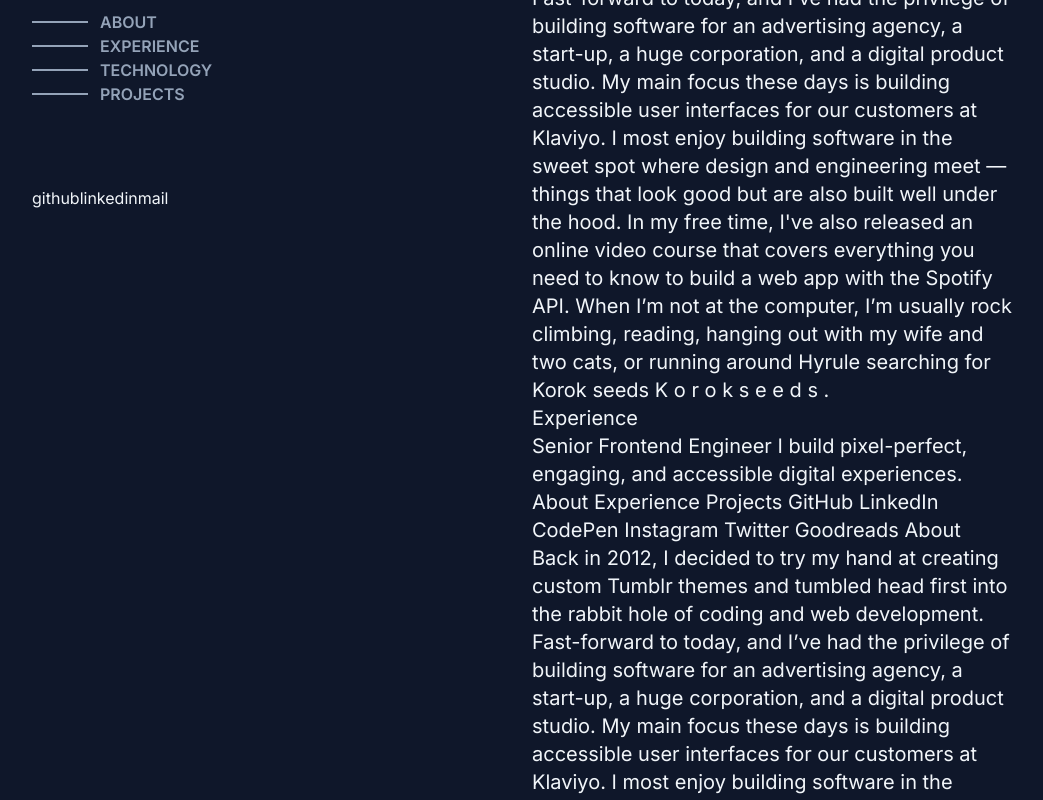
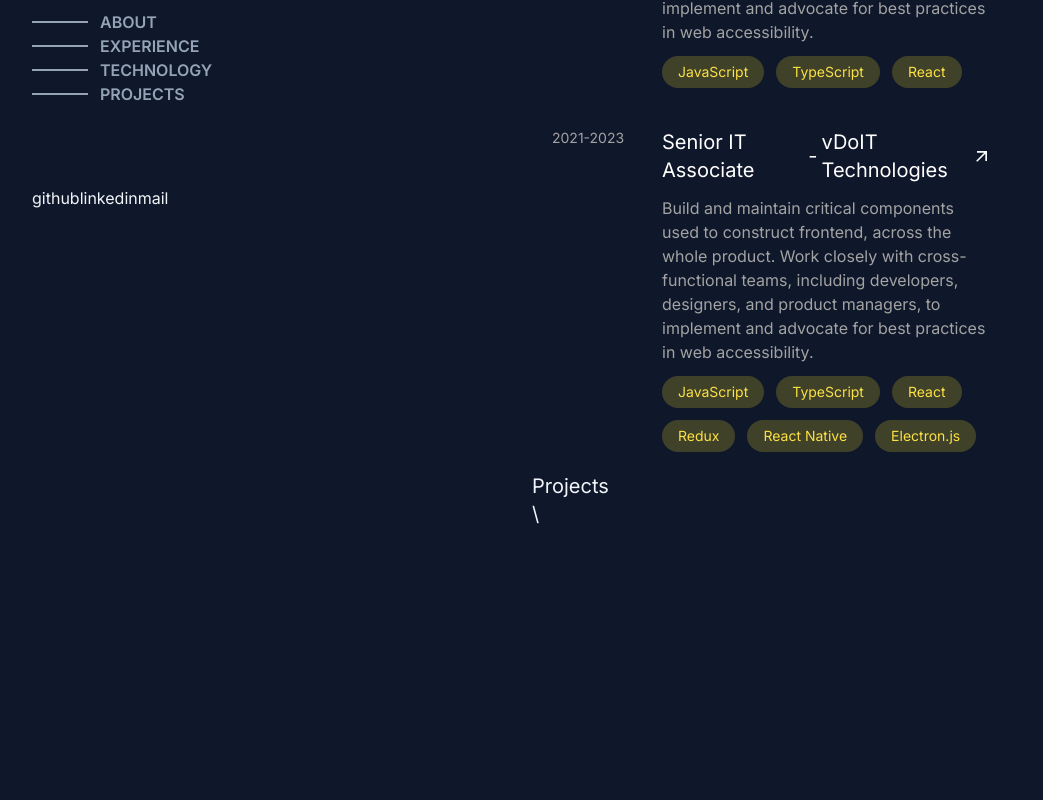
Before and after one commit to SandhyaR1007/sandhya-dev, a Next.js app: page / in a window 1280 px wide. Shown: the part 400-1200 px from the top of the page, without its empty margins (168-1211 px from the left). After the commit the page ends 1088 px from the top, so only its background shows below. Built offline with nearby package versions, Linux system fonts and the light colour scheme.

Commit message:
update: layout for exp card

```diff
--- a/components/Experience.tsx
+++ b/components/Experience.tsx
@@ -4,41 +4,65 @@
 const Experience = () => {
   return (
     <div>
-      <ExperienceCard />
-      <ExperienceCard />
+      {exps.map((ex) => (
+        <ExperienceCard {...ex} />
+      ))}
     </div>
   );
 };
 
 export default Experience;
 
-const ExperienceCard = () => {
+const exps = [
+  {
+    exp: "2023-PRESENT",
+    role: "Frontend Engineer",
+    company: "Businessnext",
+    responsibility:
+      "Build and maintain critical components used to construct frontend, across the whole product. Work closely with cross-functional teams, including developers, designers, and product managers, to implement and advocate for best practices in web accessibility.",
+    skills: ["JavaScript", "TypeScript", "React"],
+    link: "",
+  },
+  {
+    exp: "2021-2023",
+    role: "Senior IT Associate",
+    company: "vDoIT Technologies",
+    responsibility:
+      "Build and maintain critical components used to construct frontend, across the whole product. Work closely with cross-functional teams, including developers, designers, and product managers, to implement and advocate for best practices in web accessibility.",
+    skills: [
+      "JavaScript",
+      "TypeScript",
+      "React",
+      "Redux",
+      "React Native",
+      "Electron.js",
+    ],
+    link: "",
+  },
+];
+
+const ExperienceCard = (props: any) => {
+  const { exp, role, company, responsibility, skills } = props;
   return (
     <div className="flex p-5 rounded-md hover:bg-[rgba(253,224,71,0.05)]   transition-[0.5s] exp-card">
-      <div className="text-neutral-400 text-sm  w-1/4">2023-PRESENT</div>
+      <div className="text-neutral-400 text-sm  w-1/4">{exp}</div>
       <div className="w-3/4 flex flex-col gap-3">
         <h2 className="text-white text-xl flex items-center gap-1">
-          <span>Frontend Engineer</span> - <span>Businessnext</span>{" "}
+          <span>{role}</span> - <span>{company}</span>{" "}
           <span>
             <MdArrowOutward className="arrow-upward" />
           </span>
         </h2>
-        <p className="text-neutral-400">
-          Build and maintain critical components used to construct frontend,
-          across the whole product. Work closely with cross-functional teams,
-          including developers, designers, and product managers, to implement
-          and advocate for best practices in web accessibility.
-        </p>
-        <ul className="flex items-center gap-3">
-          <li className="text-yellow-300 bg-[rgba(255,241,38,0.2)] px-4 py-1.5 rounded-full text-sm">
-            JavaScript
-          </li>
-          <li className="text-yellow-300 bg-[rgba(255,241,38,0.2)] px-4 py-1.5 rounded-full text-sm">
-            TypeScript
-          </li>
-          <li className="text-yellow-300 bg-[rgba(255,241,38,0.2)] px-4 py-1.5 rounded-full text-sm">
-            React
-          </li>
+        <p className="text-neutral-400">{responsibility}</p>
+        <ul className="flex items-center gap-3 flex-wrap">
+          {skills.map((skill: string, index: number) => (
+            <li
+              key={index}
+              className="text-yellow-300 bg-[rgba(255,241,38,0.2)] px-4 py-1.5 rounded-full text-sm"
+            >
+              {skill}
+            </li>
+          ))}
         </ul>
       </div>
     </div>
--- a/components/MainComponent.tsx
+++ b/components/MainComponent.tsx
@@ -1,59 +1,16 @@
+import Experience from "./Experience";
+
 const MainComponent = () => {
   return (
     <main className="w-[50%] relative left-[300px]">
       <div id="about" className="text-xl">
         <h3>About</h3>
-        Senior Frontend Engineer I build pixel-perfect, engaging, and accessible
-        digital experiences. About Experience Projects GitHub LinkedIn CodePen
-        Instagram Twitter Goodreads About Back in 2012, I decided to try my hand
-        at creating custom Tumblr themes and tumbled head first into the rabbit
-        hole of coding and web development. Fast-forward to today, and I’ve had
-        the privilege of building software for an advertising agency, a
-        start-up, a huge corporation, and a digital product studio. My main
-        focus these days is building accessible user interfaces for our
-        customers at Klaviyo. I most enjoy building software in the sweet spot
-        where design and engineering meet — things that look good but are also
-        built well under the hood. In my free time, I've also released an online
-        video course that covers everything you need to know to build a web app
-        with the Spotify API. When I’m not at the computer, I’m usually rock
-        climbing, reading, hanging out with my wife and two cats, or running
-        around Hyrule searching for Korok seeds K o r o k s e e d s .
       </div>
-      <div id="experience" className="text-xl">
-        <h3>Experience</h3>
-        Senior Frontend Engineer I build pixel-perfect, engaging, and accessible
-        digital experiences. About Experience Projects GitHub LinkedIn CodePen
-        Instagram Twitter Goodreads About Back in 2012, I decided to try my hand
-        at creating custom Tumblr themes and tumbled head first into the rabbit
-        hole of coding and web development. Fast-forward to today, and I’ve had
-        the privilege of building software for an advertising agency, a
-        start-up, a huge corporation, and a digital product studio. My main
-        focus these days is building accessible user interfaces for our
-        customers at Klaviyo. I most enjoy building software in the sweet spot
-        where design and engineering meet — things that look good but are also
-        built well under the hood. In my free time, I've also released an online
-        video course that covers everything you need to know to build a web app
-        with the Spotify API. When I’m not at the computer, I’m usually rock
-        climbing, reading, hanging out with my wife and two cats, or running
-        around Hyrule searching for Korok seeds K o r o k s e e d s .
-      </div>
+
+      <Experience />
+
       <div id="projects" className="text-xl">
-        <h3>Projects</h3>
-        Senior Frontend Engineer I build pixel-perfect, engaging, and accessible
-        digital experiences. About Experience Projects GitHub LinkedIn CodePen
-        Instagram Twitter Goodreads About Back in 2012, I decided to try my hand
-        at creating custom Tumblr themes and tumbled head first into the rabbit
-        hole of coding and web development. Fast-forward to today, and I’ve had
-        the privilege of building software for an advertising agency, a
-        start-up, a huge corporation, and a digital product studio. My main
-        focus these days is building accessible user interfaces for our
-        customers at Klaviyo. I most enjoy building software in the sweet spot
-        where design and engineering meet — things that look good but are also
-        built well under the hood. In my free time, I've also released an online
-        video course that covers everything you need to know to build a web app
-        with the Spotify API. When I’m not at the computer, I’m usually rock
-        climbing, reading, hanging out with my wife and two cats, or running
-        around Hyrule searching for Korok seeds K o r o k s e e d s .
+        <h3>Projects</h3>\
       </div>
     </main>
   );
```
